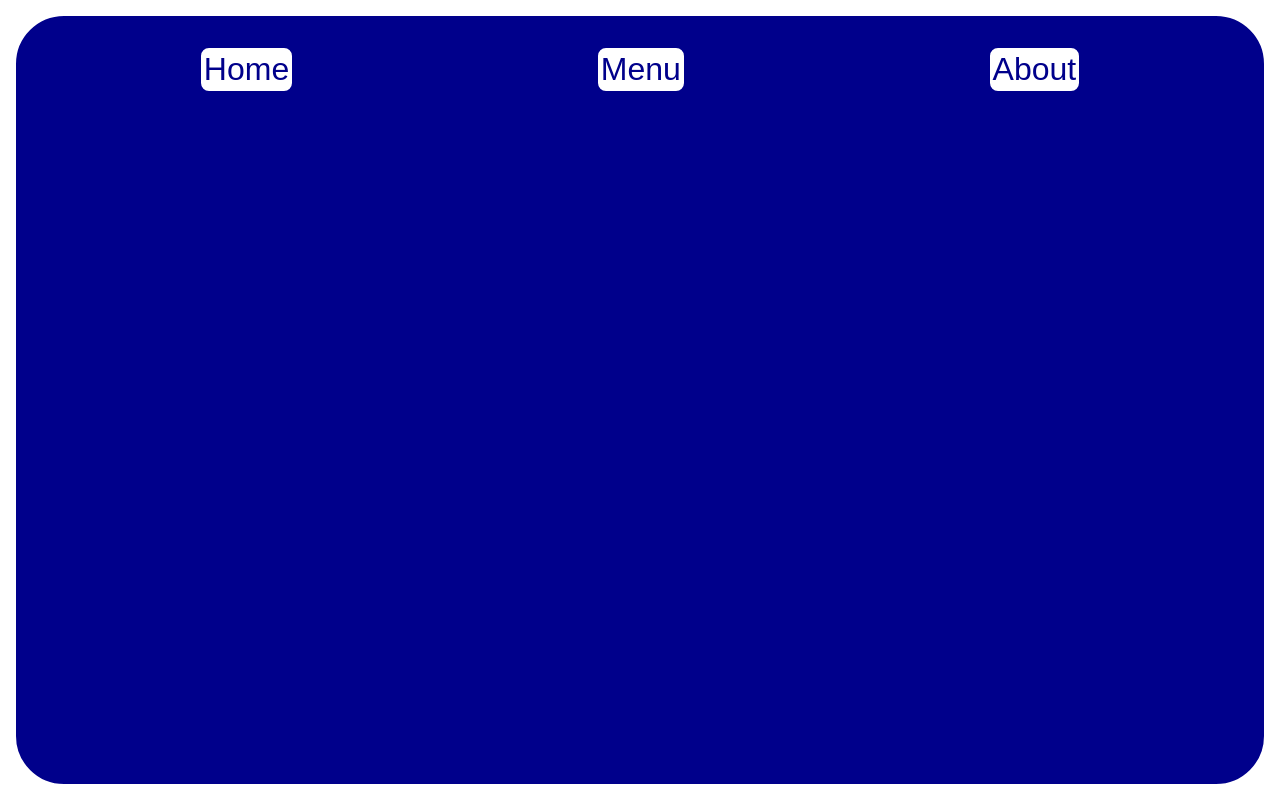
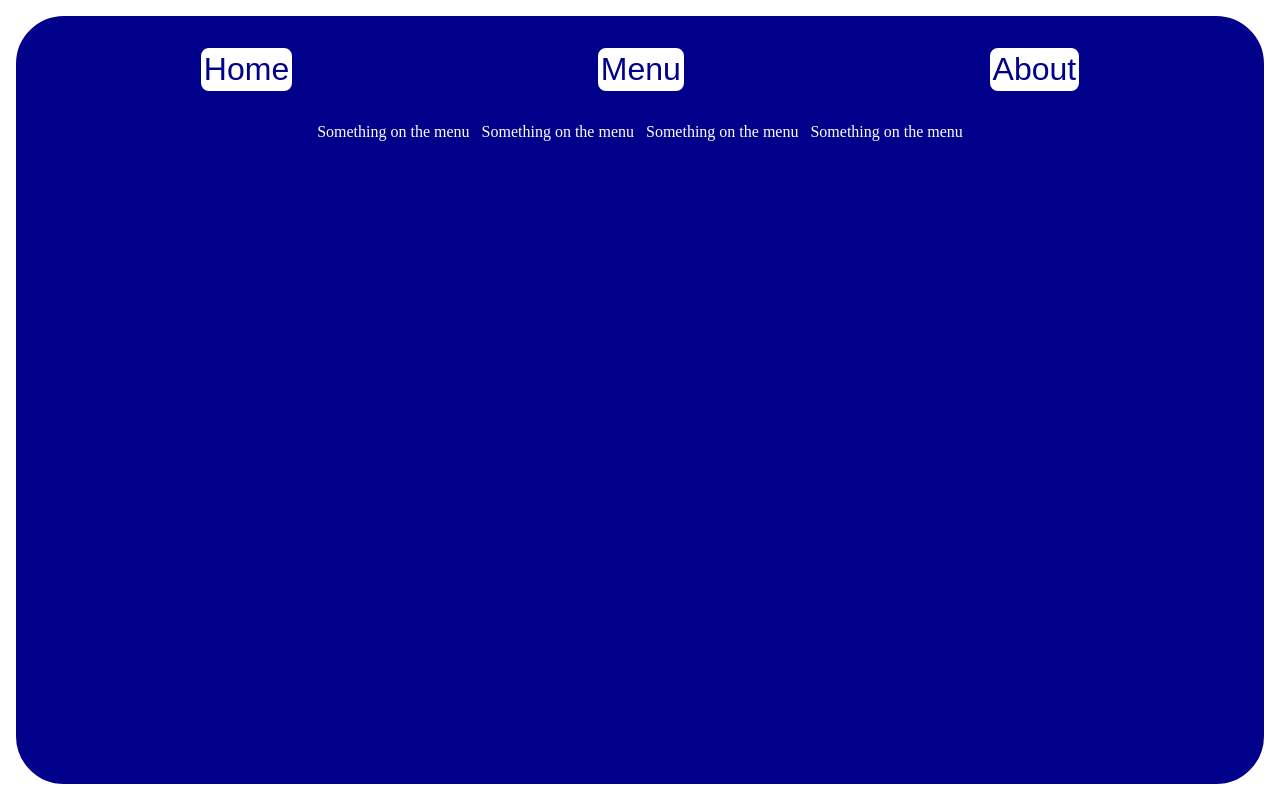
Before and after one commit to zalsmith1996/restaurant-page, a website built with webpack: page src/index.html in a window 1280 px wide. Both pictures are taken after a click on the button "Menu". Built offline with nearby package versions, Linux system fonts and the light colour scheme.

Commit message:
update index, home, and menu js files

```diff
--- a/src/home.js
+++ b/src/home.js
@@ -1,4 +1,20 @@
 export default function Home() {
-    const contentContainer = docunment.querySelector('.content');
+    const contentContainer = document.querySelector('.content');
 
+    contentContainer.textContent = '';
+
+    const welcome = document.createElement('div');
+    welcome.classList.add('welcome');
+
+    const info = document.createElement('p');
+    info.classList.add('text');
+    info.textContent = 'Welcome to "That Place That Sells Stuff!"';
+
+    const instructions = document.createElement('p');
+    instructions.classList.add('text');
+    instructions.textContent = 'Click the tabs above to navigate.';
+
+    welcome.append(info);
+    welcome.append(instructions);
+    contentContainer.append(welcome);
 }
--- a/src/index.html
+++ b/src/index.html
@@ -14,7 +14,7 @@
                 <button class="about">About</button>
             </nav>
         </header>
-        <div id="content"></div>
+        <div class="content"></div>
     </div>
 </body>
 </html>
--- a/src/index.js
+++ b/src/index.js
@@ -4,14 +4,18 @@ import renderMenu from './menu.js';
 import renderAbout from './about.js';
 
 function initialize() {
+    const content = document.querySelector('.content');
     const home = document.querySelector('.home');
     const menu = document.querySelector('.menu');
     const about = document.querySelector('.about');
+
 
     home.addEventListener('click', () => { renderHome() });
     menu.addEventListener('click', () => { renderMenu() });
     about.addEventListener('click', () => { renderAbout() });
 
+
+    renderHome();
 }
 
 initialize();
--- a/src/menu.js
+++ b/src/menu.js
@@ -1 +1,17 @@
-import './style.css';
+export default function Menu() {
+    const contentContainer = document.querySelector('.content');
+    const items = [];
+
+    contentContainer.textContent = '';
+
+    const cell = document.createElement('div');
+    cell.classList.add('cell');
+
+    for (let i = 0; i <= 3; i++) {
+        items[i] = document.createElement('p');
+        items[i].textContent = 'Something on the menu';
+        cell.appendChild(items[i]);
+    }
+
+    contentContainer.append(cell);
+}
--- a/src/style.css
+++ b/src/style.css
@@ -14,6 +14,24 @@
     background-color: var(--blue);
     border-radius: 4rem;
     border: 1rem solid white;
+}
+
+.content {
+    display: flex;
+    flex-direction: column;
+    justify-content: center;
+    align-items: center;
+    color: white;
+}
+
+.cell {
+    display: grid;
+    grid-template-columns: repeat(4, 1fr);
+    gap: 12px;
+}
+
+.text {
+    font-size: 24px;
 }
 
 body {
--- a/webpack.config.js
+++ b/webpack.config.js
@@ -2,6 +2,7 @@ const path = require('path');
 const HtmlWebpackPlugin = require('html-webpack-plugin');
 
 module.exports = {
+    mode: 'development',
     entry: './src/index.js',
     output: {
         filename: 'main.js',
@@ -16,11 +17,13 @@ module.exports = {
             },
         ],
     },
+    devtool: 'inline-source-map',
     plugins: [
         new HtmlWebpackPlugin({
             template: './src/index.html',
             filename: 'index.html',
-            inject: 'body',
+            inject: 'head',
+            scriptLoading: 'defer',
         }),
     ],
 };
```
